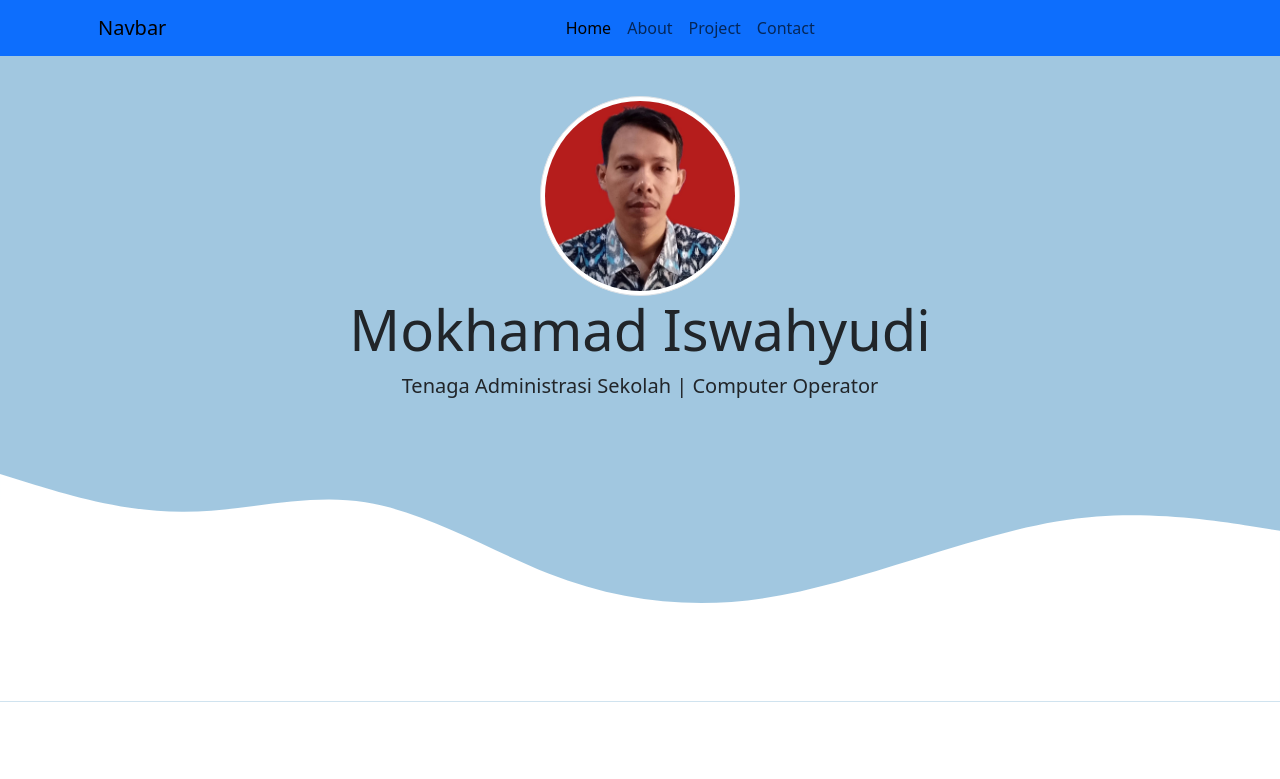
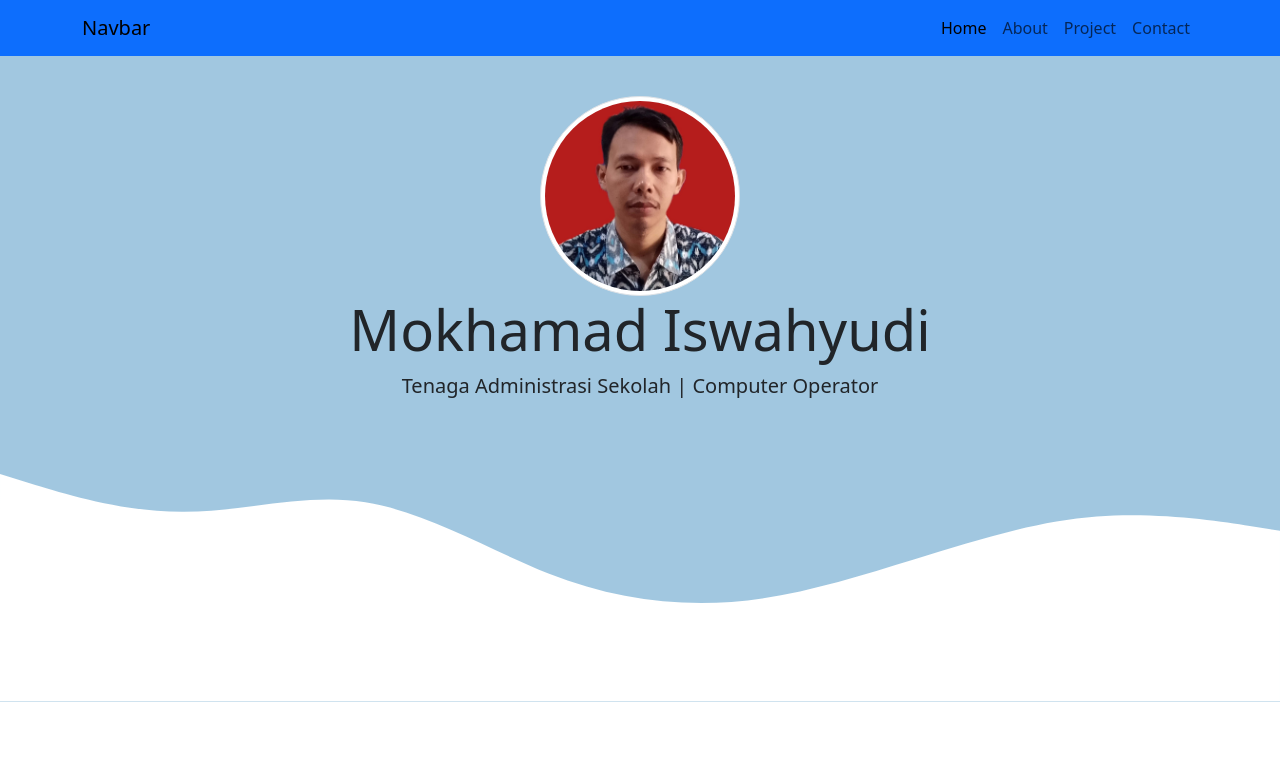
Before and after one commit to mokhamadiswahyudi/mokhamadiswahyudi.github.io, a plain HTML site: page index.html in a window 1280 px wide. Shown: the top 779 px of the page. Drawn offline with nearby package versions, Linux system fonts and the light colour scheme.

Commit message:
Update index.html

```diff
--- a/index.html
+++ b/index.html
@@ -5,7 +5,7 @@
     <meta http-equiv="X-UA-Compatible" content="IE=edge" />
     <meta name="viewport" content="width=device-width, initial-scale=1.0" />
     <!-- Bootstrap CSS -->
-    <link rel="stylesheet" href="https://cdn.jsdelivr.net/npm/bootstrap@5.3.0-alpha3/dist/css/bootstrap.rtl.min.css" />
+    <link rel="stylesheet" href="https://cdn.jsdelivr.net/npm/bootstrap@5.3.0-alpha3/dist/css/bootstrap.min.css" />
     <!-- Bootstrap Icon -->
     <link rel="stylesheet" href="https://cdn.jsdelivr.net/npm/bootstrap-icons@1.10.5/font/bootstrap-icons.css" />
     <link rel="stylesheet" href="/bootstrap/dist/css/bootstrap.min.css" />
```
